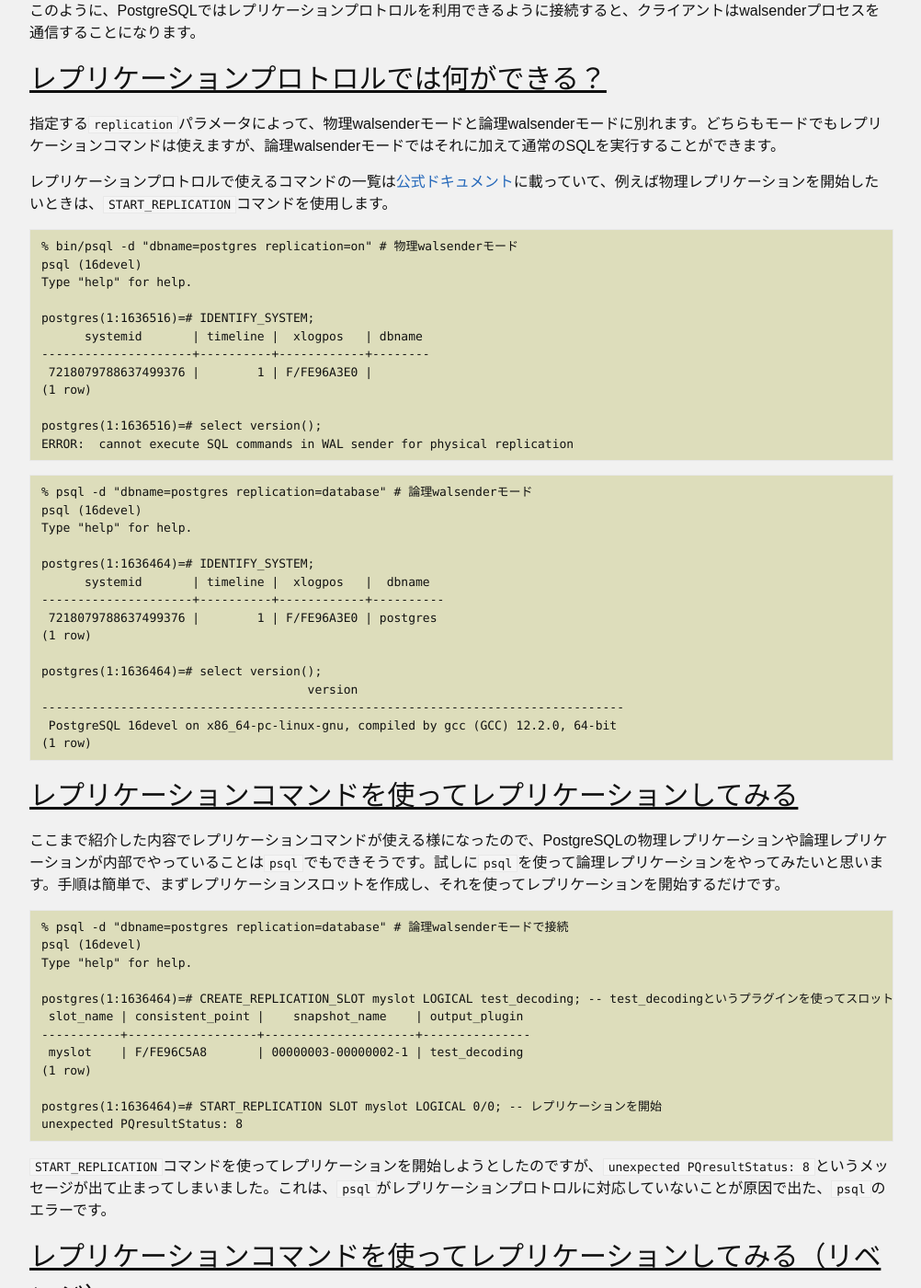
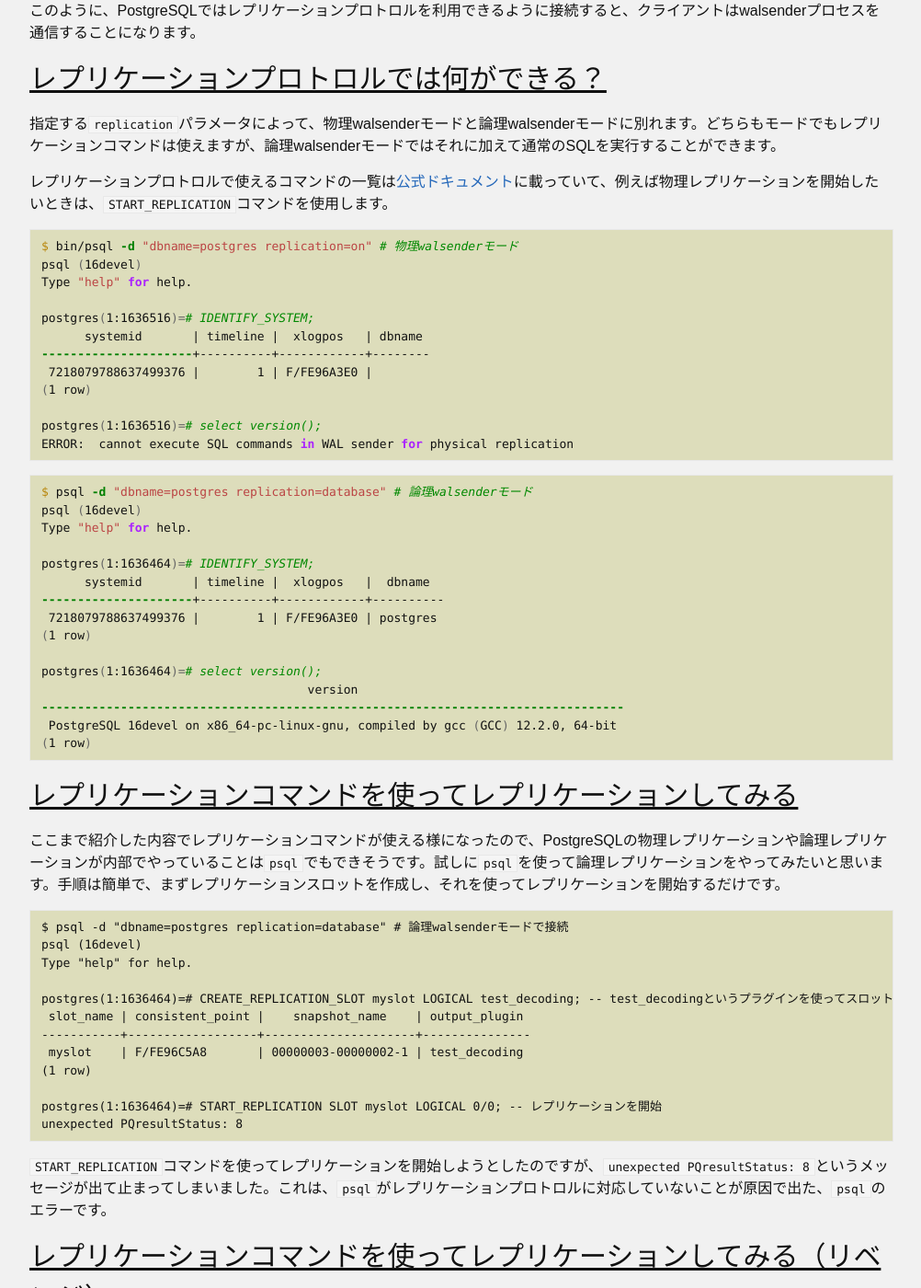
Before and after one commit to MasahikoSawada/masahikosawada.github.io, a Jekyll site: the page built from _posts/2023-04-06-Streaming-Replication-Protocol.md, in a window 1280 px wide and 1400 px high, scrolled down 992 px. Shown: the whole window at 92% size, without its empty margins (138-1140 px from the left). Built offline with Jekyll 4.4.1, drawn with Linux system fonts in a browser that asks for light colours; comment, search, counter and statistics services are not loaded; some of the changed text lies outside the part shown.

Commit message:
post: update syntax highlighting.

````diff
--- a/_posts/2023-04-06-Streaming-Replication-Protocol.md
+++ b/_posts/2023-04-06-Streaming-Replication-Protocol.md
@@ -18,8 +18,8 @@
 
 クライアントがPostgreSQLサーバに接続するのと同じようにPostgreSQLサーバに接続要求を出しますが、接続文字列に`replication`パラメータを使用します。例えば、`psql`を使ってレプリケーションプロトロルが使えるように接続することもできます。
 
-```
-% psql -d "dbname=postgres replication=database"
+```bash
+$ psql -d "dbname=postgres replication=database"
 psql (16devel)
 Type "help" for help.
 
@@ -30,8 +30,8 @@
 
 `psql`で接続したままそれに対応するPostgreSQLのサーバプロセスを確認すると、walsenderが起動していることがわかります（`psql`のプロンプトに出ている1636174が接続しているPostgreSQLのサーバプロセスです）。
 
-```
-% ps x | grep 1636174
+```bash
+$ ps x | grep 1636174
 1636174 ?        Ss     0:00 postgres: walsender masahiko postgres [local] idle
 ```
 
@@ -43,8 +43,8 @@
 
 レプリケーションプロトロルで使えるコマンドの一覧は[公式ドキュメント](https://www.postgresql.jp/document/14/html/protocol-replication.html)に載っていて、例えば物理レプリケーションを開始したいときは、`START_REPLICATION`コマンドを使用します。
 
-```
-% bin/psql -d "dbname=postgres replication=on" # 物理walsenderモード
+```bash
+$ bin/psql -d "dbname=postgres replication=on" # 物理walsenderモード
 psql (16devel)
 Type "help" for help.
 
@@ -58,8 +58,8 @@
 ERROR:  cannot execute SQL commands in WAL sender for physical replication
 ```
 
-```
-% psql -d "dbname=postgres replication=database" # 論理walsenderモード
+```bash
+$ psql -d "dbname=postgres replication=database" # 論理walsenderモード
 psql (16devel)
 Type "help" for help.
 
@@ -81,7 +81,7 @@
 ここまで紹介した内容でレプリケーションコマンドが使える様になったので、PostgreSQLの物理レプリケーションや論理レプリケーションが内部でやっていることは`psql`でもできそうです。試しに`psql`を使って論理レプリケーションをやってみたいと思います。手順は簡単で、まずレプリケーションスロットを作成し、それを使ってレプリケーションを開始するだけです。
 
 ```
-% psql -d "dbname=postgres replication=database" # 論理walsenderモードで接続
+$ psql -d "dbname=postgres replication=database" # 論理walsenderモードで接続
 psql (16devel)
 Type "help" for help.
 
@@ -172,16 +172,16 @@
 
 これをコンパイルして実行します（libpqライブラリのパスは調整してください）。
 
-```zsh
-% gcc -o test test.c -L/usr/local/pgsql/lib -lpq
-% ./test
+```bash
+$ gcc -o test test.c -L/usr/local/pgsql/lib -lpq
+$ ./test
 
 ```
 
 プログラム実行直後は何も出力されませんが、サーバ側でなにかテーブルを変更すると、そのWALをデコードしたデータがサーバから送信され、それが表示されます。
 
-```
-% psql
+```bash
+$ psql
 postgres(1:1709135)=# create table test (c int);
 CREATE TABLE
 postgres(1:1709135)=# insert into test values (1);
@@ -192,9 +192,8 @@
 
 出力されるデータの形式はデコーディング・プラグインによって変わります。今回は、PostgreSQLに同梱されている`test_decoding`を使っています。この他にも、例えば[wal2json](https://github.com/eulerto/wal2json)を使うと、JSON形式でデータを取得できます。
 
-```
-% gcc -o test test.c -L/usr/local/pgsql/lib -lpq
-% ./test
+```bash
+$ ./test
 BEGIN 766
 COMMIT 766
 BEGIN 767
````
Also changed, not shown: other parts of _posts/2023-04-06-Streaming-Replication-Protocol.md (+1 -1 lines).
